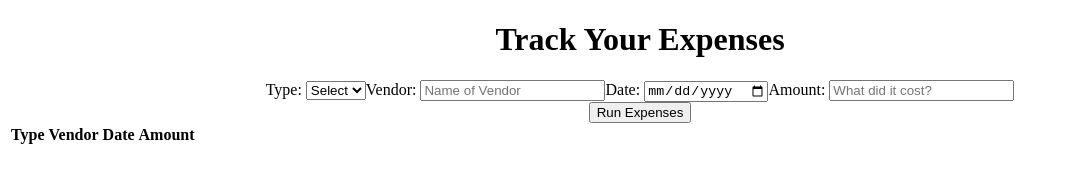
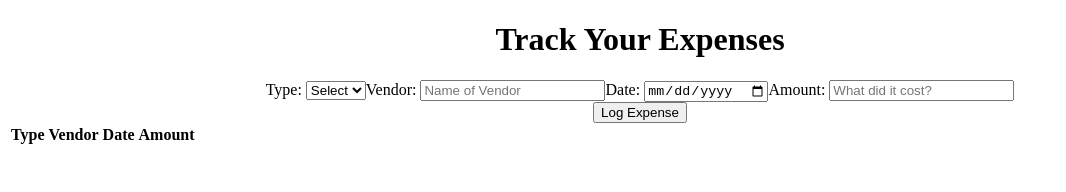
Before and after one commit to quietoutthere/react-expense-tracker, a React (Create React App) app in the folder react-expense-tracker/: page / in a window 1280 px wide. Shown: the top 192 px of the page, without its empty margins (0-1066 px from the left). Built offline with nearby package versions, Linux system fonts and the light colour scheme.

Commit message:
getting button to log expenses

```diff
--- a/react-expense-tracker/src/Components/InputFields.js
+++ b/react-expense-tracker/src/Components/InputFields.js
@@ -10,10 +10,8 @@ function InputFields() {
     ]);
 
 
-    const handleClick = (event) => {
-
+    const handleClick = () => {
     }
-
 
     return (
         <>
@@ -22,9 +20,9 @@ function InputFields() {
                     <label htmlFor="type">Type: </label>
                     <select name="type" id="type" defaultValue={ 'Select' } value={ input.type } onChange={e => setInput({ ...input, type: e.target.value })} required>
                         <option disabled defaultValue={ 'Select' }>Select</option>
-                        <option value={ 'card' }>Card</option>
-                        <option value={ 'cash' }>Cash</option>
-                        <option value={ 'other' }>Other</option>
+                        <option value={ 'Card' }>Card</option>
+                        <option value={ 'Cash' }>Cash</option>
+                        <option value={ 'Other' }>Other</option>
                     </select>
                     <label htmlFor="vendor" >Vendor: </label>
                     <input type="text" placeholder="Name of Vendor" value={input.vendor} onChange={e => setInput({ ...input, vendor: e.target.value })} required />
@@ -34,7 +32,7 @@ function InputFields() {
                     <input type="number" placeholder='What did it cost?' step={ .01 } value={input.amount} onChange={e => setInput({ ...input, amount: e.target.value})} required/>
                 </div>
                 <div>
-                    <button onClick={handleClick}>Run Expenses</button>
+                    <button onClick={handleClick}>Log Expense</button>
                 </div>
             </form>
             <div>
```
